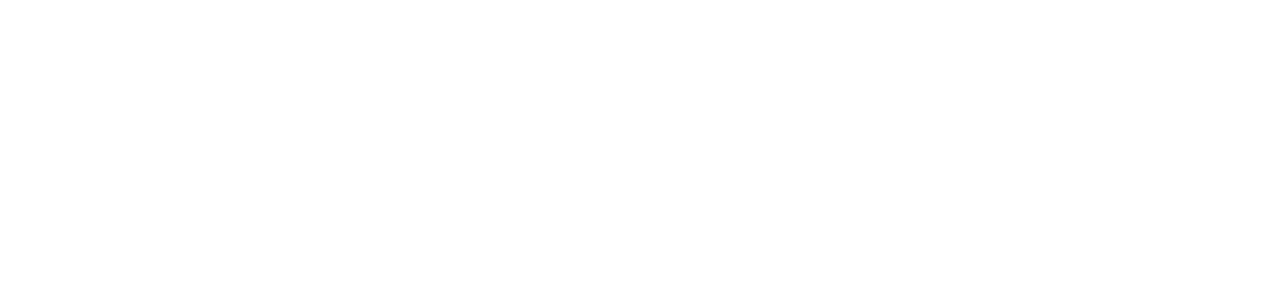
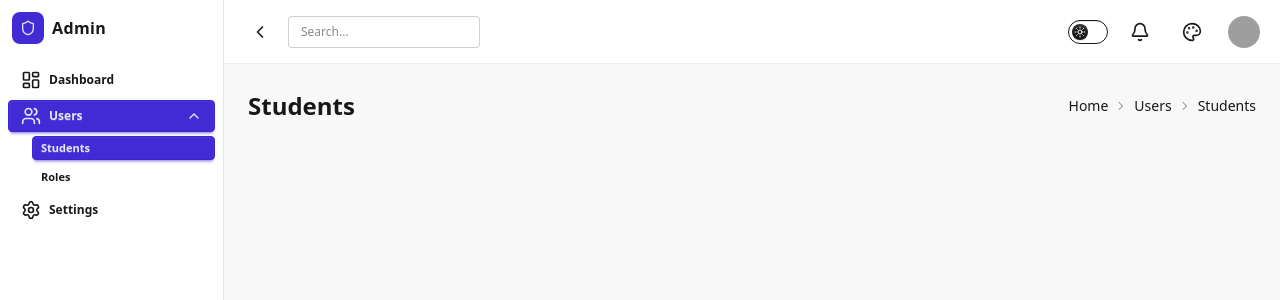
Before and after one commit to Pritish229/vue-desy-admin, a Vue app: page /users/students in a window 1280 px wide. Before the commit this address had no page. Shown: the top 300 px of the page. Built offline with nearby package versions, Linux system fonts and the light colour scheme; grey boxes are pictures that could not be loaded.

Commit message:
Theme Settings Fixed

```diff
--- a/src/components/layout/Navbar.vue
+++ b/src/components/layout/Navbar.vue
@@ -142,32 +142,47 @@
   Object.values(themePairs).includes(currentTheme.value)
 )
 
+/* APPLY WITHOUT MUTATING BASE THEME */
 function applyTheme(theme) {
   document.documentElement.setAttribute('data-theme', theme)
   localStorage.setItem('theme', theme)
   currentTheme.value = theme
-
-  baseTheme.value =
-    reversePairs[theme] ||
-    themePairs[theme] ||
-    theme
 }
 
+/* TOGGLE ONLY SWITCHES VARIANT */
 function toggleDark() {
+  const base = baseTheme.value
+
   if (isDark.value) {
-    applyTheme(reversePairs[currentTheme.value] || baseTheme.value)
+    // go back to base light theme
+    applyTheme(base)
   } else {
-    applyTheme(themePairs[baseTheme.value] || 'dark')
+    // go to paired dark theme
+    applyTheme(themePairs[base] || 'dark')
   }
 }
 
+/* USER PICKS A NEW BASE THEME */
 function setTheme(theme) {
   baseTheme.value = theme
-  applyTheme(isDark.value ? themePairs[theme] || theme : theme)
+
+  // If currently dark, apply dark variant of new theme
+  if (isDark.value) {
+    applyTheme(themePairs[theme] || theme)
+  } else {
+    applyTheme(theme)
+  }
 }
 
 onMounted(() => {
   const saved = localStorage.getItem('theme') || 'light'
+
+  // Restore both current + base theme properly
+  currentTheme.value = saved
+  baseTheme.value =
+    reversePairs[saved] ||
+    saved
+
   applyTheme(saved)
 })
 </script>
--- a/src/components/layout/PageHeader.vue
+++ b/src/components/layout/PageHeader.vue
@@ -1,35 +1,53 @@
 <template>
   <div class="flex items-center justify-between mb-4">
-
 
     <!-- Page Title -->
     <h1 class="text-2xl font-bold">
       {{ title }}
     </h1>
 
-
     <!-- Breadcrumbs Right -->
     <div class="breadcrumbs text-sm">
       <ul>
         <li v-for="(item, i) in crumbs" :key="i">
-                    <span>{{ item }}</span>
+          <RouterLink
+            v-if="i !== crumbs.length - 1"
+            :to="getPath(i)"
+          >
+            {{ item }}
+          </RouterLink>
+
+          <span v-else>
+            {{ item }}
+          </span>
         </li>
       </ul>
     </div>
 
-
   </div>
 </template>
-
 
 <script setup>
 import { computed } from 'vue'
 import { useRoute } from 'vue-router'
 
-
 const route = useRoute()
-
 
 const crumbs = computed(() => route.meta.breadcrumb || [])
 const title = computed(() => crumbs.value[crumbs.value.length - 1] || '')
+
+/* Maps breadcrumb index → route path */
+function getPath(index) {
+  // Home always goes to dashboard
+  if (index === 0) return '/'
+
+  const map = {
+    Users: '/users',
+    Students: '/users/students',
+    Roles: '/users/roles',
+    Settings: '/settings'
+  }
+
+  return map[crumbs.value[index]] || '/'
+}
 </script>
--- a/src/components/layout/Sidebar.vue
+++ b/src/components/layout/Sidebar.vue
@@ -22,31 +22,54 @@
         <!-- Menu -->
         <nav class="p-2 space-y-1">
 
-            <RouterLink v-for="item in menuItems" :key="item.fullPath" :to="item.fullPath"
-                class="btn btn-sm w-full justify-start gap-2" :class="isActive(item.fullPath)">
-                <component :is="icons[item.icon]" class="w-5 h-5" />
+            <div v-for="item in menuItems" :key="item.fullPath">
 
-                <span v-if="!collapsed">
-                    {{ item.label }}
-                </span>
-            </RouterLink>
+                <!-- PARENT -->
+                <button class="btn btn-sm w-full justify-between"
+                    :class="isParentActive(item) ? 'btn-primary' : 'btn-ghost'" @click="toggle(item)">
+                    <div class="flex items-center gap-2">
+                        <component :is="icons[item.icon]" class="w-5 h-5" />
+                        <span v-if="!collapsed">{{ item.label }}</span>
+                    </div>
+
+                    <!-- CHEVRON -->
+                    <ChevronDown v-if="item.children?.length && !collapsed"
+                        class="w-4 h-4 transition-transform duration-200"
+                        :class="isOpen(item.fullPath) ? 'rotate-180' : ''" />
+                </button>
+
+                <!-- CHILDREN -->
+                <transition enter-active-class="transition-all duration-200 ease-out"
+                    enter-from-class="opacity-0 max-h-0" enter-to-class="opacity-100 max-h-40"
+                    leave-active-class="transition-all duration-150 ease-in" leave-from-class="opacity-100 max-h-40"
+                    leave-to-class="opacity-0 max-h-0">
+                    <div v-if="isOpen(item.fullPath) && !collapsed" class="ml-6 mt-1 space-y-1 overflow-hidden">
+                        <RouterLink v-for="child in item.children" :key="child.fullPath" :to="child.fullPath"
+                            class="btn btn-xs w-full justify-start" :class="isChildActive(child.fullPath)">
+                            {{ child.label }}
+                        </RouterLink>
+                    </div>
+                </transition>
+
+            </div>
 
         </nav>
+
+
     </aside>
 </template>
 
 <script setup>
-import { computed } from 'vue'
+import { computed, ref, watch } from 'vue'
 import { useRoute, useRouter } from 'vue-router'
-
 import {
     LayoutDashboard,
     Users,
     Settings,
-    Shield
+    Shield,
+    ChevronDown
 } from 'lucide-vue-next'
 
-/* Props from layout */
 const props = defineProps({
     collapsed: {
         type: Boolean,
@@ -57,14 +80,14 @@
 const router = useRouter()
 const route = useRoute()
 
-/* Icon Map */
+const openParents = ref({})
+
 const icons = {
     LayoutDashboard,
     Users,
     Settings
 }
 
-/* Build menu from router */
 const menuItems = computed(() => {
     const root = router.options.routes.find(r => r.path === '/')
     if (!root?.children) return []
@@ -74,13 +97,60 @@
         .map(r => ({
             label: r.meta.sidebar,
             icon: r.meta.icon,
-            fullPath: r.path === '' ? '/' : `/${r.path}`
+            fullPath: r.path === '' ? '/' : `/${r.path}`,
+            children: (r.children || [])
+                .filter(c => c.meta?.sidebar)
+                .map(c => ({
+                    label: c.meta.sidebar,
+                    fullPath: `/${r.path}/${c.path}`
+                }))
         }))
 })
 
-function isActive(path) {
+function isOpen(path) {
+    return openParents.value[path]
+}
+
+function toggle(item) {
+    if (!item.children?.length) {
+        router.push(item.fullPath)
+        return
+    }
+
+    openParents.value[item.fullPath] = !openParents.value[item.fullPath]
+}
+
+function isParentActive(item) {
+    return route.path === item.fullPath ||
+        route.path.startsWith(item.fullPath + '/')
+}
+
+function isChildActive(path) {
     return route.path === path
         ? 'btn-primary'
         : 'btn-ghost'
 }
+
+/* AUTO OPEN WHEN ROUTE CHANGES */
+watch(
+    () => route.path,
+    () => {
+        const newState = {}
+
+        menuItems.value.forEach(item => {
+            // Open only the active parent
+            if (
+                route.path === item.fullPath ||
+                route.path.startsWith(item.fullPath + '/')
+            ) {
+                newState[item.fullPath] = true
+            } else {
+                newState[item.fullPath] = false
+            }
+        })
+
+        openParents.value = newState
+    },
+    { immediate: true }
+)
 </script>
--- a/src/router/index.js
+++ b/src/router/index.js
@@ -1,6 +1,9 @@
 import { createRouter, createWebHistory } from 'vue-router'
+
 import Dashboard from '@/views/Dashboard.vue'
-import Users from '@/views/Users.vue'
+import UsersLayout from '@/views/users/UsersLayout.vue'
+import Students from '@/views/users/Students.vue'
+import Roles from '@/views/users/Roles.vue'
 import Settings from '@/views/Settings.vue'
 import AdminLayout from '@/layouts/AdminLayout.vue'
 
@@ -19,16 +22,44 @@
           icon: 'LayoutDashboard'
         }
       },
+
+
       {
         path: 'users',
-        name: 'users',
-        component: Users,
+        component: UsersLayout,
         meta: {
           breadcrumb: ['Home', 'Users'],
           sidebar: 'Users',
           icon: 'Users'
-        }
+        },
+        children: [
+          {
+            path: '',
+            redirect: { name: 'students' }
+          },
+          // CHILD 1
+          {
+            path: 'students',
+            name: 'students',
+            component: Students,
+            meta: {
+              breadcrumb: ['Home', 'Users', 'Students'],
+              sidebar: 'Students'
+            }
+          },
+          // CHILD 2
+          {
+            path: 'roles',
+            name: 'roles',
+            component: Roles,
+            meta: {
+              breadcrumb: ['Home', 'Users', 'Roles'],
+              sidebar: 'Roles'
+            }
+          }
+        ]
       },
+
       {
         path: 'settings',
         name: 'settings',
@@ -48,4 +79,14 @@
   routes
 })
 
+router.afterEach((to) => {
+  const crumbs = to.meta?.breadcrumb || []
+
+  const pageTitle = crumbs.length
+    ? crumbs[crumbs.length - 1]
+    : 'Dashboard'
+
+  document.title = `${pageTitle} | Admin`
+})
+
 export default router
--- /dev/null
+++ b/src/views/users/Roles.vue
@@ -0,0 +1 @@
+<template></template>
--- /dev/null
+++ b/src/views/users/Students.vue
@@ -0,0 +1 @@
+<template></template>
--- /dev/null
+++ b/src/views/users/UsersLayout.vue
@@ -0,0 +1 @@
+<template></template>
```
Lines whose indentation alone changed are shown as unchanged.
